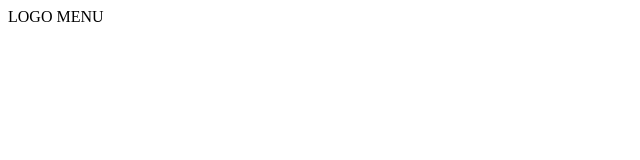
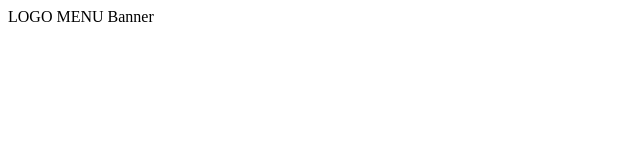
Before and after one commit to alexwawo/test-pti, a plain HTML site: page index.html in a window 1280 px wide. Shown: the full height of the page, 0-640 px from the left. Drawn offline with Linux system fonts and the light colour scheme.

Commit message:
tambah banner

```diff
--- a/index.html
+++ b/index.html
@@ -6,6 +6,7 @@
 <body>
 
 LOGO MENU
+Banner
 
 </body>
 </html>
```
